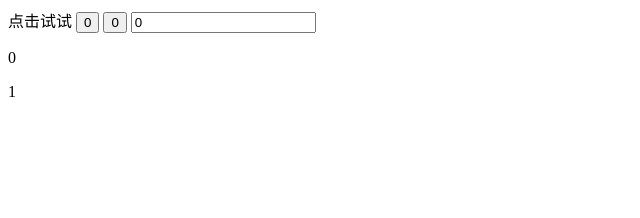
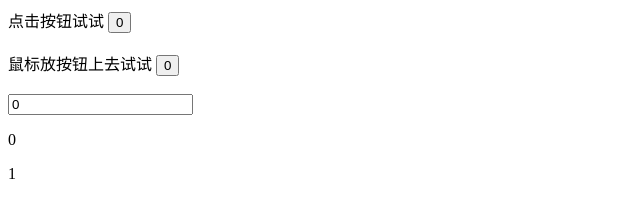
Before and after one commit to walkjs/MVVM, a website with bundled scripts: page index.html in a window 1280 px wide. Shown: the whole page, without its empty margins (0-640 px from the left). Built offline with nearby package versions, Linux system fonts and the light colour scheme.

Commit message:
feat:修改html

```diff
--- a/index.html
+++ b/index.html
@@ -6,9 +6,12 @@
 </head>
 <body>
     <div id="app">
-        点击试试
+        点击按钮试试
         <button @click="doClick">{{number}}</button>
+        <br><br>
+        鼠标放按钮上去试试
         <button @mouseover="doClick">{{number}}</button>
+        <br><br>
         <input type="text" v-model="number">
         <p>{{number}}</p>
         <p>{{obj.a}}</p>
```
